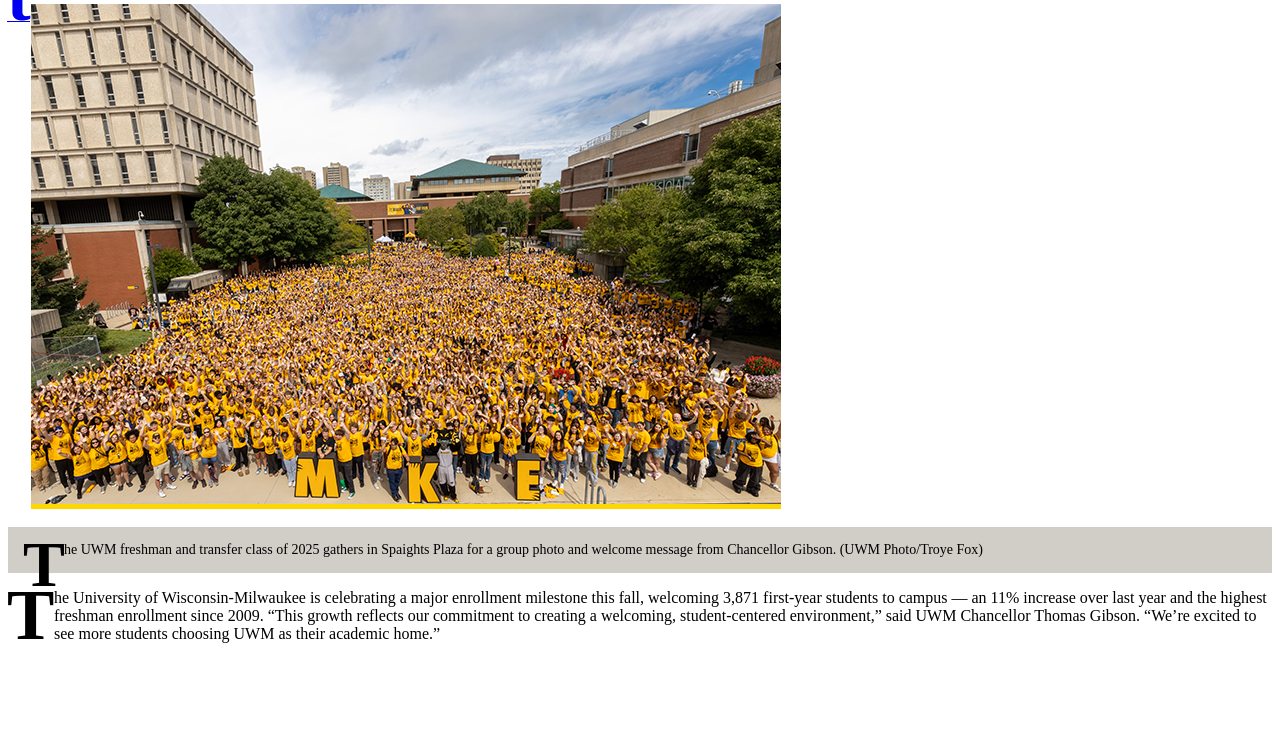
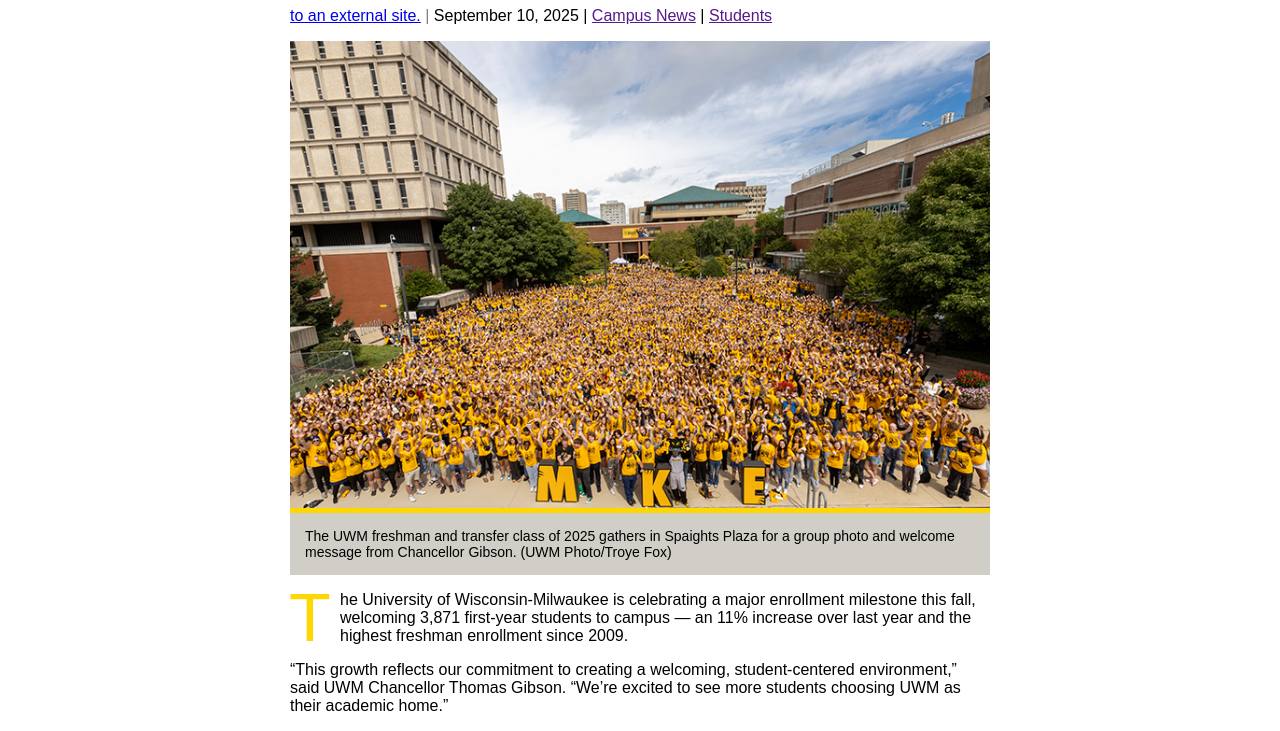
Before and after one commit to 2mv25wkstj-cpu/6-images, a plain HTML site: page index.html in a window 1280 px wide. Shown: the part 110-841 px from the top of the page. Before the commit the page ends 800 px from the top, so only its background shows below. Drawn offline with Linux system fonts and the light colour scheme.

Commit message:
finished up

```diff
--- a/index.html
+++ b/index.html
@@ -11,9 +11,11 @@
     <h1> UWM welcomes largest freshman class since 2009 </h1>
         <p>
             <a class="by-line-links" href="https://uwm.edu/news/uwm-welcomes-largest-freshman-class-since-2009/Links"> to an external site.</a>
-By Luella J Dooley-Menet
+            <span class="pipe">|</span>
  September 10, 2025
+ <span clas="pipe">|</span>
  <a class="by-line-links" href="">Campus News</a>
+  <span clas="pipe">|</span>
   <a class="by-line-links" href="">Students</a>
         </p>
 
@@ -21,12 +23,12 @@
 <main>
     <img class="blog-image" src="assets/class-photo750x500-20250829_TCF_IMC_1hands-down-1.jpg" alt="UWM Students">
 <p class="caption"> The UWM freshman and transfer class of 2025 gathers in Spaights Plaza for a group photo and welcome message from Chancellor Gibson. (UWM Photo/Troye Fox)</p>
-<p ::first letter>
+<p class="has-drop-cap">
 The University of Wisconsin-Milwaukee is celebrating a major enrollment milestone this fall, welcoming 3,871 first-year students to campus
  — an 11% increase over last year and the highest freshman enrollment since 2009.
-
-“This growth reflects our commitment to creating a welcoming, student-centered environment,”
- said UWM Chancellor Thomas Gibson. “We’re excited to see more students choosing UWM as their academic home.” </p>
+</p>
+<p>“This growth reflects our commitment to creating a welcoming, student-centered environment,”
+ said UWM Chancellor Thomas Gibson. “We’re excited to see more students choosing UWM as their academic home.”</p>
 </main>
 </div>
 </body>
--- a/styles.css
+++ b/styles.css
@@ -1,5 +1,8 @@
-.html{
+html{
     font-family: Arial, Helvetica, sans-serif;
+}
+.pipe {
+    color:grey
 }
 .by-line {
     border: top 1px soild grey;
@@ -7,14 +10,15 @@
     font-size: 14px;
     padding-top: 10px
 }
+.by-line-link{
+    color:teal;
+}
 
 
-
-.wrapper{
-    max width:700px;
-margin: 0 auto;
+.wrapper {
+    max-width:700px;
+    margin: 0 auto;
 }
-
 
 
 .blog-image{
@@ -25,17 +29,12 @@
 .caption {
     background-color: rgb(209, 205, 199);
     padding:15px;
-    margin: top -4px;
+    margin-top:-4px;
     font-size:14px ;
+}
 
-}
-p::first-letter {
-     initial-letter:3;
-     font-size:14px;
-     font-weight:bold;
-}
 .has-drop-cap::first-letter{
 initial-letter:3;
 color:gold;
-
+margin-right:10px;
 }
```
